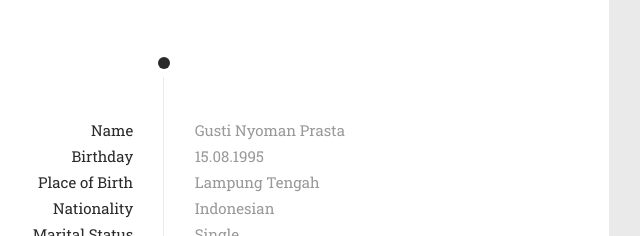
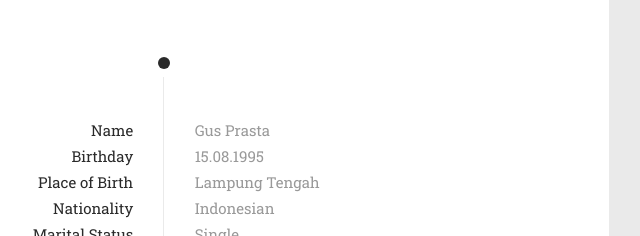
Before and after one commit to gusprasta/gusprasta.github.io, a plain HTML site: page index.html in a window 1280 px wide. Shown: the part 1164-1400 px from the top of the page, 507-1147 px from the left. Drawn offline with Linux system fonts and the light colour scheme; some packages are replaced by stand-ins of ours; a script that the page names is missing.

Commit message:
Update index.html

```diff
--- a/index.html
+++ b/index.html
@@ -207,7 +207,7 @@
 											</ul>
 
 											<ul class="data right">
-												<li>Gusti Nyoman Prasta</li>
+												<li>Gus Prasta</li>
 												<li>15.08.1995</li>
 												<li>Lampung Tengah</li>
 												<li>Indonesian</li>
```
